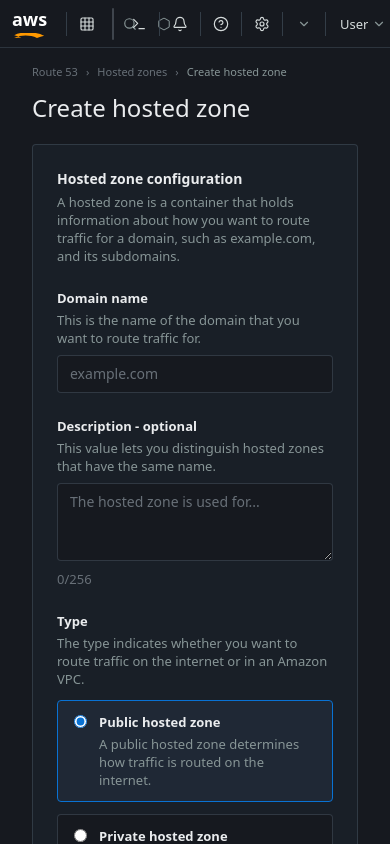
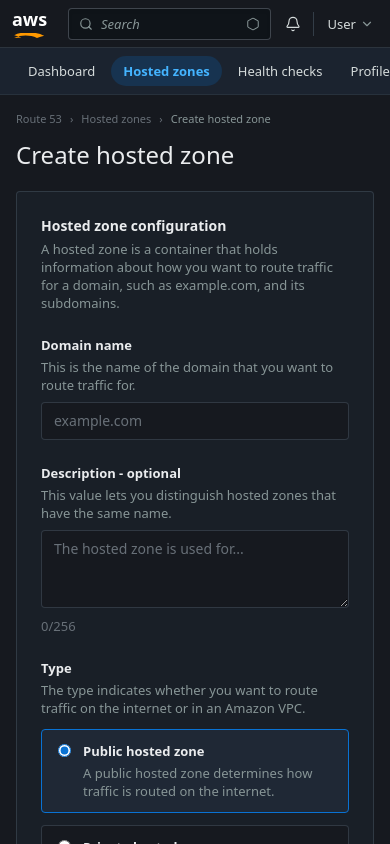
Before and after one commit to KhushiGusain/route53-clone, a Next.js app in the folder frontend/my-app/: page /hosted-zones/create in a window 390 px wide. Built offline with nearby package versions, Linux system fonts and the light colour scheme; sample sign-in values are in the browser's storage.

Commit message:
feat(): add responsiveness

```diff
--- a/frontend/my-app/app/(protected)/hosted-zones/page.tsx
+++ b/frontend/my-app/app/(protected)/hosted-zones/page.tsx
@@ -157,7 +157,7 @@
           onDeleteClick={handleDeleteClick}
         />
 
-        <div className="flex items-start gap-4">
+        <div className="flex flex-col gap-3 sm:flex-row sm:items-start sm:gap-4">
           <SearchBar
             zones={zones}
             filter={filter}
--- a/frontend/my-app/components/hosted-zones/HostedZoneDetailsContent.tsx
+++ b/frontend/my-app/components/hosted-zones/HostedZoneDetailsContent.tsx
@@ -203,7 +203,7 @@
         </p>
       )}
 
-      <div className="flex items-start gap-4">
+      <div className="flex flex-col gap-4 xl:flex-row xl:items-start">
         <div className="flex min-w-0 flex-1 flex-col gap-5">
           <HostedZoneDetailsHeader zone={zone} onDeleteClick={onDeleteClick} />
           <HostedZoneDetailsPanel zone={zone} recordCount={records.length} />
--- a/frontend/my-app/components/hosted-zones/HostedZoneDetailsHeader.tsx
+++ b/frontend/my-app/components/hosted-zones/HostedZoneDetailsHeader.tsx
@@ -13,18 +13,18 @@
   onDeleteClick,
 }: HostedZoneDetailsHeaderProps) {
   return (
-    <section className="flex items-start justify-between gap-4">
+    <section className="flex flex-col gap-4 lg:flex-row lg:items-start lg:justify-between">
       <div className="flex min-w-0 flex-wrap items-center gap-2.5">
         <span className="inline-flex shrink-0 items-center rounded bg-aws-accent px-2 py-0.5 text-ui font-medium text-white">
           {zone.type}
         </span>
-        <h1 className="text-2xl font-normal leading-tight text-aws-main-text">
+        <h1 className="text-xl font-normal leading-tight text-aws-main-text sm:text-2xl">
           {zone.name}
         </h1>
         <span className="text-ui text-aws-link">Info</span>
       </div>
 
-      <div className="flex shrink-0 flex-wrap items-center gap-2">
+      <div className="flex flex-wrap items-center gap-2">
         <button type="button" className={actionBtnClass} onClick={onDeleteClick}>
           Delete zone
         </button>
--- a/frontend/my-app/components/hosted-zones/HostedZoneDetailsPanel.tsx
+++ b/frontend/my-app/components/hosted-zones/HostedZoneDetailsPanel.tsx
@@ -34,7 +34,7 @@
 
   return (
     <section className="rounded border border-aws-main-border/70 bg-aws-main-elevated/30">
-      <div className="flex items-center justify-between gap-4 border-b border-aws-main-border/50 px-4 py-3">
+      <div className="flex flex-col gap-3 border-b border-aws-main-border/50 px-4 py-3 sm:flex-row sm:items-center sm:justify-between sm:gap-4">
         <button
           type="button"
           onClick={() => setExpanded((current) => !current)}
--- a/frontend/my-app/components/hosted-zones/PageHeader.tsx
+++ b/frontend/my-app/components/hosted-zones/PageHeader.tsx
@@ -25,9 +25,9 @@
 
   return (
     <section>
-      <div className="flex items-start justify-between gap-4">
+      <div className="flex flex-col gap-4 lg:flex-row lg:items-start lg:justify-between">
         <div>
-          <h1 className="text-2xl font-normal leading-tight text-aws-main-text">
+          <h1 className="text-xl font-normal leading-tight text-aws-main-text sm:text-2xl">
             Hosted zones{" "}
             <span className="text-lg font-normal text-aws-main-text-secondary">
               ({countLabel})
--- a/frontend/my-app/components/hosted-zones/RecordsToolbar.tsx
+++ b/frontend/my-app/components/hosted-zones/RecordsToolbar.tsx
@@ -47,8 +47,8 @@
 
   return (
     <section className="space-y-4">
-      <div className="flex items-start justify-between gap-4">
-        <div>
+      <div className="flex flex-col gap-4 sm:flex-row sm:items-start sm:justify-between">
+        <div className="min-w-0">
           <h2 className="text-body font-bold text-aws-main-text">
             Records ({recordCount}){" "}
             <span className="font-normal text-aws-link">Info</span>
@@ -60,7 +60,7 @@
         </div>
 
         <div
-          className="flex shrink-0 flex-nowrap items-center gap-1.5"
+          className="flex flex-wrap items-center gap-1.5"
           role="toolbar"
           aria-label="Records actions"
         >
@@ -85,7 +85,7 @@
         </div>
       </div>
 
-      <div className="flex items-start gap-4">
+      <div className="flex flex-col gap-3 sm:flex-row sm:items-start sm:gap-4">
         <SearchBar
           records={records}
           filter={filter}
--- a/frontend/my-app/components/hosted-zones/ResizableSidebar.tsx
+++ b/frontend/my-app/components/hosted-zones/ResizableSidebar.tsx
@@ -21,7 +21,16 @@
 }: ResizableSidebarProps) {
   const [width, setWidth] = useState(defaultWidth);
   const [isResizing, setIsResizing] = useState(false);
+  const [isDesktop, setIsDesktop] = useState(false);
   const containerRef = useRef<HTMLDivElement>(null);
+
+  useEffect(() => {
+    const media = window.matchMedia("(min-width: 1280px)");
+    const update = () => setIsDesktop(media.matches);
+    update();
+    media.addEventListener("change", update);
+    return () => media.removeEventListener("change", update);
+  }, []);
 
   const clampWidth = useCallback(
     (nextWidth: number) =>
@@ -64,8 +73,8 @@
   return (
     <div
       ref={containerRef}
-      className="sticky top-6 flex h-[calc(100vh-9rem)] max-h-[calc(100vh-9rem)] shrink-0 self-start overflow-hidden"
-      style={{ width }}
+      className="w-full shrink-0 self-stretch xl:sticky xl:top-6 xl:flex xl:h-[calc(100vh-9rem)] xl:max-h-[calc(100vh-9rem)] xl:self-start xl:overflow-hidden"
+      style={isDesktop ? { width } : undefined}
     >
       <div
         role="separator"
@@ -75,7 +84,7 @@
           event.preventDefault();
           setIsResizing(true);
         }}
-        className={`group relative w-1 shrink-0 cursor-col-resize bg-aws-main-border/40 transition-colors hover:bg-aws-accent/60 ${
+        className={`group relative hidden w-1 shrink-0 cursor-col-resize bg-aws-main-border/40 transition-colors hover:bg-aws-accent/60 xl:block ${
           isResizing ? "bg-aws-accent/60" : ""
         }`}
       >
--- a/frontend/my-app/components/hosted-zones/TablePreferencesModal.tsx
+++ b/frontend/my-app/components/hosted-zones/TablePreferencesModal.tsx
@@ -119,7 +119,7 @@
 
   return (
     <div
-      className="fixed inset-0 z-50 flex items-center justify-center bg-[#0f1218]/80 p-6"
+      className="fixed inset-0 z-50 flex items-center justify-center bg-[#0f1218]/80 p-4 sm:p-6"
       role="presentation"
     >
       <div
--- a/frontend/my-app/components/hosted-zones/Toolbar.tsx
+++ b/frontend/my-app/components/hosted-zones/Toolbar.tsx
@@ -25,7 +25,7 @@
 
   return (
     <div
-      className="mt-0.5 flex shrink-0 flex-nowrap items-center gap-1.5"
+      className="mt-0.5 flex flex-wrap items-center gap-1.5"
       role="toolbar"
       aria-label="Hosted zones actions"
     >
--- a/frontend/my-app/components/layout/AppLayout.tsx
+++ b/frontend/my-app/components/layout/AppLayout.tsx
@@ -3,7 +3,7 @@
 import Sidebar from "./Sidebar";
 import TopNav from "./TopNav";
 
-const contentPaddingX = "px-8";
+const contentPaddingX = "px-4 sm:px-6 lg:px-8";
 
 type AppLayoutProps = {
   children: ReactNode;
@@ -26,7 +26,7 @@
   return (
     <div className="flex h-screen flex-col overflow-hidden bg-aws-nav">
       <TopNav />
-      <div className="flex min-h-0 flex-1">
+      <div className="flex min-h-0 flex-1 flex-col md:flex-row">
         {showSidebar && <Sidebar />}
         <div className="flex min-h-0 min-w-0 flex-1 flex-col overflow-hidden">
           <main className="flex min-h-0 flex-1 flex-col overflow-y-auto bg-aws-main">
--- a/frontend/my-app/components/layout/Sidebar.tsx
+++ b/frontend/my-app/components/layout/Sidebar.tsx
@@ -10,15 +10,39 @@
   { label: "Profiles", href: "/profiles" },
 ] as const;
 
+function isActive(pathname: string, href: string) {
+  if (href === "/hosted-zones") {
+    return pathname.startsWith("/hosted-zones");
+  }
+  return pathname === href;
+}
+
 function NavLink({
   label,
   href,
   active,
+  mobile = false,
 }: {
   label: string;
   href: string;
   active: boolean;
+  mobile?: boolean;
 }) {
+  if (mobile) {
+    return (
+      <Link
+        href={href}
+        className={`shrink-0 rounded-full px-3 py-1.5 text-ui transition-colors ${
+          active
+            ? "bg-aws-accent/20 font-semibold text-aws-link"
+            : "text-aws-nav-text-body hover:bg-aws-sidebar-hover hover:text-aws-nav-text"
+        }`}
+      >
+        {label}
+      </Link>
+    );
+  }
+
   return (
     <Link
       href={href}
@@ -37,6 +61,19 @@
   const pathname = usePathname();
 
   return (
+    <>
+      <nav className="flex shrink-0 gap-1 overflow-x-auto border-b border-aws-main-border/40 bg-aws-sidebar px-4 py-2 md:hidden">
+        {navItems.map((item) => (
+          <NavLink
+            key={item.label}
+            label={item.label}
+            href={item.href}
+            active={isActive(pathname, item.href)}
+            mobile
+          />
+        ))}
+      </nav>
+
       <aside className="hidden w-52 shrink-0 flex-col bg-aws-sidebar md:flex">
         <div className="px-4 pb-1 pt-4">
           <h2 className="text-lg font-bold tracking-tight text-aws-nav-text">
@@ -50,16 +87,13 @@
                 <NavLink
                   label={item.label}
                   href={item.href}
-                active={
-                  item.href === "/hosted-zones"
-                    ? pathname.startsWith("/hosted-zones")
-                    : pathname === item.href
-                }
+                  active={isActive(pathname, item.href)}
                 />
               </li>
             ))}
           </ul>
         </nav>
       </aside>
+    </>
   );
 }
--- a/frontend/my-app/components/layout/TopNav.tsx
+++ b/frontend/my-app/components/layout/TopNav.tsx
@@ -10,10 +10,10 @@
   Terminal,
 } from "lucide-react";
 
-function NavDivider() {
+function NavDivider({ className = "" }: { className?: string }) {
   return (
     <span
-      className="mx-1.5 h-6 w-px shrink-0 bg-aws-nav-border/80"
+      className={`mx-1.5 h-6 w-px shrink-0 bg-aws-nav-border/80 ${className}`}
       aria-hidden="true"
     />
   );
@@ -63,13 +63,15 @@
     <header className="flex h-12 shrink-0 items-center border-b border-aws-nav-border/60 bg-aws-nav">
       <div className="flex shrink-0 items-center">
         <AwsLogo />
-        <NavDivider />
+        <NavDivider className="hidden sm:block" />
+        <span className="hidden sm:contents">
           <IconButton label="All services">
             <Grid3x3 className="h-4 w-4" strokeWidth={1.75} />
           </IconButton>
+        </span>
       </div>
 
-      <div className="flex min-w-0 flex-1 justify-center px-3 lg:px-6">
+      <div className="flex min-w-0 flex-1 justify-center px-2 sm:px-3 lg:px-6">
         <div className="flex w-full max-w-[44rem] items-center rounded border border-aws-nav-border-strong/70 bg-[#0f1419] shadow-inner">
           <Search
             className="ml-2.5 h-3.5 w-3.5 shrink-0 text-aws-nav-text-muted"
@@ -95,15 +97,18 @@
         </div>
       </div>
 
-      <div className="flex shrink-0 items-center pr-2">
+      <div className="flex shrink-0 items-center overflow-x-auto pr-2">
+        <span className="hidden md:contents">
           <IconButton label="CloudShell">
             <Terminal className="h-4 w-4" strokeWidth={1.75} />
           </IconButton>
           <NavDivider />
+        </span>
         <IconButton label="Notifications">
           <Bell className="h-4 w-4" strokeWidth={1.75} />
         </IconButton>
-        <NavDivider />
+        <NavDivider className="hidden sm:block" />
+        <span className="hidden lg:contents">
           <IconButton label="Help">
             <CircleHelp className="h-4 w-4" strokeWidth={1.75} />
           </IconButton>
@@ -112,9 +117,11 @@
             <Settings className="h-4 w-4" strokeWidth={1.75} />
           </IconButton>
           <NavDivider />
+        </span>
+        <NavDivider className="hidden sm:block" />
         <button
           type="button"
-          className="flex items-center gap-1 rounded px-2 py-1.5 text-ui text-aws-nav-text-body transition-colors hover:bg-aws-sidebar-hover"
+          className="hidden items-center gap-1 rounded px-2 py-1.5 text-ui text-aws-nav-text-body transition-colors hover:bg-aws-sidebar-hover sm:flex"
         >
           <span className="hidden max-w-24 truncate lg:inline">Global</span>
           <ChevronDown className="h-3.5 w-3.5 text-aws-nav-text-muted" />
```
Also changed, not shown: 1 other file (tests, documents, lock files or other folders). Lines whose indentation alone changed are shown as unchanged.
